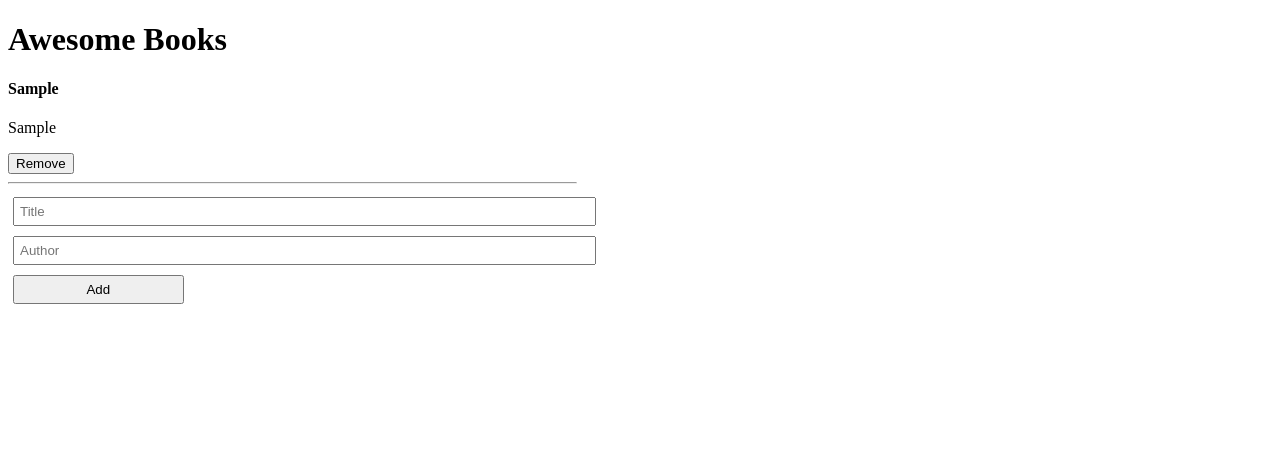
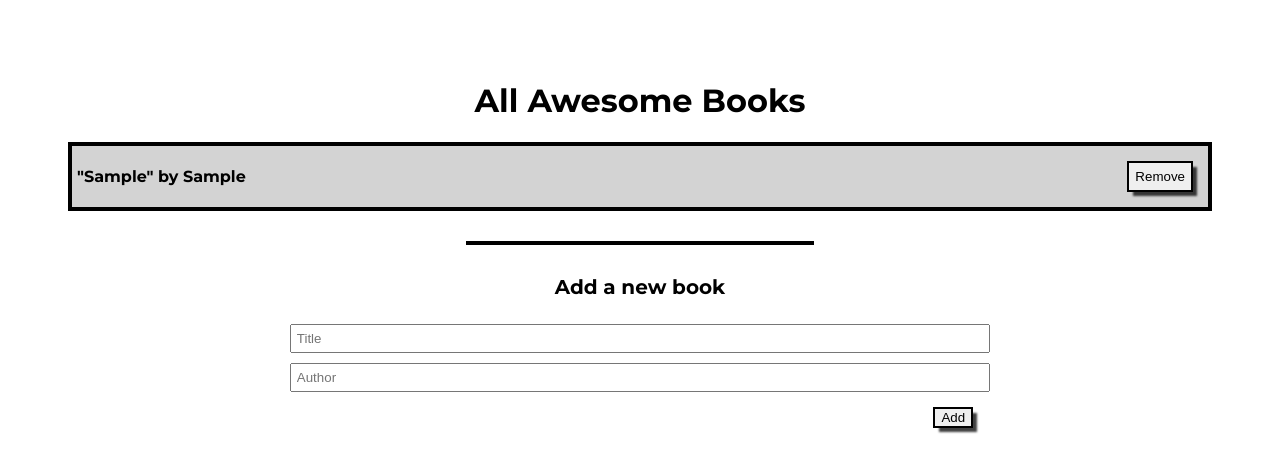
Before and after one commit to WalterOkumu/awesome-books, a website: page index.html in a window 1280 px wide. Both pictures are taken after typing "Sample", "Sample" into the empty fields and a click on the button "Add". Drawn offline with Linux system fonts and the light colour scheme.

Commit message:
Modify as per design

```diff
--- a/index.html
+++ b/index.html
@@ -10,13 +10,17 @@
 <body>
   <main>
     <div class="header">
-      <h1>Awesome Books</h1>
+      <h1>All Awesome Books</h1>
     </div>
     <div class="book-list" id="book-list"></div>
+    <hr />
     <div class="book">
+      <p class="add-book-title">Add a new book</p>
       <input type="text" placeholder="Title" class="book-title" name='book-title'/>
       <input type="text" placeholder="Author" class="author" name='author'/>
-      <button type="button" class="add-button">Add</button>
+      <div class="button-container">
+        <button type="button" class="add-button">Add</button>
+      </div>
     </div>
   </main>
   <script type="module" src="./scripts/index.js"></script>
--- a/scripts/index.js
+++ b/scripts/index.js
@@ -1,5 +1,7 @@
 /* eslint-disable func-names */
 let bookList = [];
+
+const bookDiv = document.getElementsByClassName('book-list')[0];
 
 function storageAvailable(type) {
   let storage;
@@ -21,50 +23,44 @@ function updateStorage() {
   }
 }
 
-const bookDiv = document.getElementsByClassName('book-list')[0];
-
 function populateBook() {
   bookList.forEach((book, index) => {
-    const h4 = document.createElement('h4');
-    h4.innerText = book.Title;
+    const bookContainer = document.createElement('div');
+    bookContainer.className = 'book-container';
 
-    const p = document.createElement('p');
-    p.innerText = book.Author;
-
-    const hr = document.createElement('hr');
+    const bookDetails = document.createElement('p');
+    bookDetails.className = 'book-details';
+    bookDetails.innerHTML = `&#34;${book.Title}&#34; by ${book.Author}`;
 
     const removeButton = document.createElement('button');
     removeButton.className = 'remove-button';
     removeButton.id = index;
     removeButton.innerText = 'Remove';
 
-    bookDiv.appendChild(h4);
-    bookDiv.appendChild(p);
-    bookDiv.appendChild(removeButton);
-    bookDiv.appendChild(hr);
+    bookContainer.appendChild(bookDetails);
+    bookContainer.appendChild(removeButton);
+    bookDiv.appendChild(bookContainer);
   });
 }
 
 function appendToBook() {
   const lastBookIndex = bookList.length - 1;
 
-  const h4 = document.createElement('h4');
-  h4.innerText = bookList[lastBookIndex].Title;
+  const bookContainer = document.createElement('div');
+  bookContainer.className = 'book-container';
 
-  const p = document.createElement('p');
-  p.innerText = bookList[lastBookIndex].Author;
-
-  const hr = document.createElement('hr');
+  const bookDetails = document.createElement('p');
+  bookDetails.className = 'book-details';
+  bookDetails.innerHTML = `&#34;${bookList[lastBookIndex].Title}&#34; by ${bookList[lastBookIndex].Author}`;
 
   const removeButton = document.createElement('button');
   removeButton.className = 'remove-button';
   removeButton.id = lastBookIndex;
   removeButton.innerText = 'Remove';
 
-  bookDiv.appendChild(h4);
-  bookDiv.appendChild(p);
-  bookDiv.appendChild(removeButton);
-  bookDiv.appendChild(hr);
+  bookContainer.appendChild(bookDetails);
+  bookContainer.appendChild(removeButton);
+  bookDiv.appendChild(bookContainer);
 }
 
 function loadFromStorage() {
--- a/styles/styles.css
+++ b/styles/styles.css
@@ -1,26 +1,90 @@
+@import url('https://fonts.googleapis.com/css2?family=Montserrat:ital,wght@0,100;0,200;0,300;0,400;0,500;0,600;0,700;0,800;0,900;1,100;1,200;1,300;1,400;1,500;1,600;1,700;1,800;1,900&display=swap');
+
+body {
+  font-family: 'Montserrat', sans-serif;
+}
+
 main {
-  width: 45%;
+  padding: 30px;
+  margin: 30px;
+}
+
+.header {
+  text-align: center;
+}
+
+.book-list {
+  border: 4px solid black;
+  margin-bottom: 30px;
+}
+
+hr {
+  width: 30%;
+  border: 2px solid black;
+}
+
+.add-book-title {
+  font-size: 20px;
+  font-weight: bold;
+}
+
+.book-list:empty {
+  display: none;
+}
+
+.book-container {
+  display: flex;
+  flex-direction: row;
+  justify-content: space-between;
+  padding: 5px;
+}
+
+.book-container:nth-child(odd) {
+  background-color: lightgray;
+}
+
+.book-details {
+  font-weight: bold;
+}
+
+.remove-button {
+  margin: 10px;
+  border: 2px solid black;
+  box-shadow: 5px 5px 2px -1px rgba(0, 0, 0, 0.75);
+  -webkit-box-shadow: 5px 5px 2px -1px rgba(0, 0, 0, 0.75);
+  -moz-box-shadow: 5px 5px 2px -1px rgba(0, 0, 0, 0.75);
 }
 
 .book {
   display: flex;
   flex-direction: column;
+  justify-content: center;
+  align-items: center;
+  margin-top: 10px;
 }
 
 .book-title {
-  width: 100%;
+  width: 60%;
   padding: 5px;
   margin: 5px;
 }
 
 .author {
-  width: 100%;
+  width: 60%;
   padding: 5px;
   margin: 5px;
 }
 
+.button-container {
+  display: flex;
+  width: 60%;
+  justify-content: flex-end;
+}
+
 .add-button {
-  width: 30%;
-  padding: 5px;
-  margin: 5px;
+  margin: 10px;
+  border: 2px solid black;
+  box-shadow: 5px 5px 2px -1px rgba(0, 0, 0, 0.75);
+  -webkit-box-shadow: 5px 5px 2px -1px rgba(0, 0, 0, 0.75);
+  -moz-box-shadow: 5px 5px 2px -1px rgba(0, 0, 0, 0.75);
 }
```
